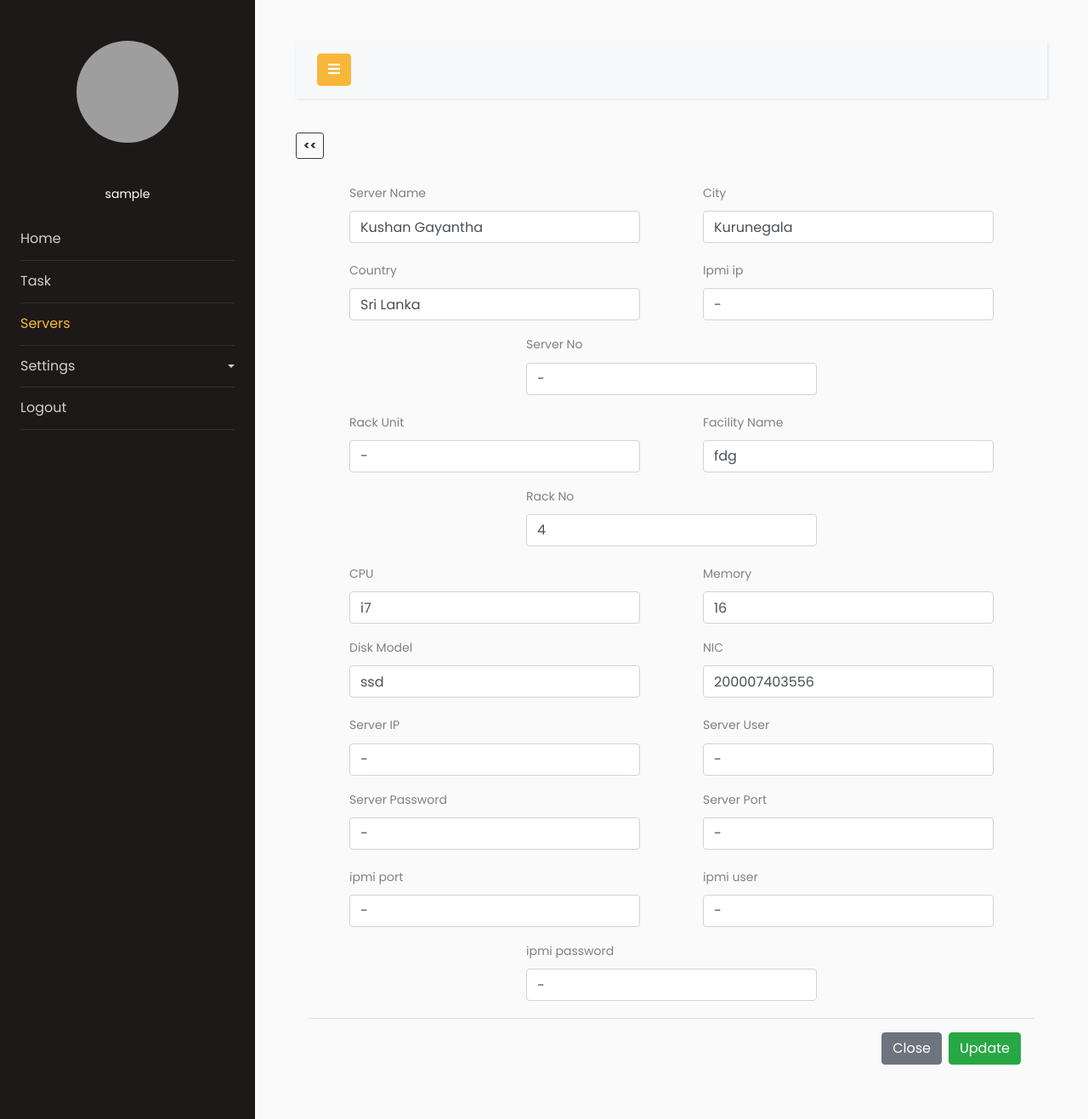
After one commit to Kushan2k/stock-task-managemnt-system-public, a PHP site: page /pages/editserver.php?server_id=16752409 in a window 1280 px wide. The commit adds this page. Shown: the whole page at 85% size. Run offline with PHP 8.4, Linux system fonts and the light colour scheme; the visitor is signed in with stand-in values (Sample User, id 1); data comes from the database, SQL or seed files in the repository; some libraries are stand-ins or nearby versions; grey boxes are pictures that could not be loaded.

Commit message:
server edit php file created

```diff
--- /dev/null
+++ b/pages/editserver.php
@@ -0,0 +1,415 @@
+<?php
+session_start();
+include_once '../config.php';
+
+if(!isset($_COOKIE['login']) && !isset($_SESSION['username'])){
+  header("Location:./login.php");
+}
+
+if(!isset($_GET['server_id'])){
+  $_SESSION['error'] = 'no tasks found!';
+  header("Location:{$_SERVER['HTTP_REFERER']}");
+}
+
+?>
+
+<!doctype html>
+<html lang="en">
+  <head>
+  	<title>Edit Task</title>
+    <meta charset="utf-8">
+    <meta name="viewport" content="width=device-width, initial-scale=1, shrink-to-fit=no">
+    <link rel='stylesheet' href='https://cdnjs.cloudflare.com/ajax/libs/font-awesome/5.15.1/css/all.min.css'>
+    <link href="https://fonts.googleapis.com/css?family=Poppins:300,400,500,600,700,800,900" rel="stylesheet">
+    <link href="https://cdn.jsdelivr.net/gh/hung1001/font-awesome-pro-v6@44659d9/css/all.min.css" rel="stylesheet" type="text/css" />
+
+    <link rel="stylesheet" href="../css/task.css">
+		<link rel="stylesheet" href="../css/style.css">
+  </head>
+  <body>
+
+  <style>
+
+    .logout-btn:hover{
+      cursor:pointer;
+    }
+  </style>
+
+		<div class="wrapper d-flex align-items-stretch">
+			<nav id="sidebar">
+				<div class="p-4 pt-5">
+		  		<a href="#" class="img logo rounded-circle mb-5" style="background-image: url('https://cdn.pixabay.com/photo/2016/08/08/09/17/avatar-1577909_1280.png');"></a>
+          <p class="text-center"><?= isset($_SESSION['username'])?$_SESSION['username']:'' ?></p>
+	        <ul class="list-unstyled components mb-5">
+	          <li >
+	            <a href="#">Home</a>
+	          </li>
+
+
+            <li ><a href="">Task</a></li>
+            <li class="active"><a href="./servers.php">Servers</a></li>
+            <li>
+              <a href="#homeSubmenu" data-toggle="collapse"
+              aria-expanded="false" class="dropdown-toggle">Settings</a>
+              <ul class="collapse list-unstyled" id="homeSubmenu">
+                <li>
+                    <a class='logout-btn'  data-toggle='modal' data-target='#adduserModel'>Add User</a>
+                </li>
+                <li>
+                    <a class='logout-btn'  data-toggle='modal' data-target='#passwordChangeModel'>Change Password</a>
+                </li>
+                <li>
+                    <a class='logout-btn'  data-toggle='modal' data-target='#usernameChangeModel'>Change Username</a>
+                </li>
+
+              </ul>
+            </li>
+            <li><a class='logout-btn'  data-toggle='modal' data-target='#exampleModal'>Logout</a></li>
+	        </ul>
+
+	        <div class="footer">
+
+	        </div>
+
+	      </div>
+    	</nav>
+
+        <!-- Page Content  -->
+      <div id="content" class="p-4 p-md-5">
+
+        <nav class="navbar navbar-expand-lg navbar-light bg-light">
+          <div class="container-fluid">
+
+            <button type="button" id="sidebarCollapse" class="btn btn-primary">
+              <i class="fa fa-bars"></i>
+              <span class="sr-only">Toggle Menu</span>
+            </button>
+
+          </div>
+        </nav>
+        <div class="container">
+          <?php
+
+            if(isset($_SESSION['error'])){?>
+              <p class="alert alert-danger text-center"><?= ucfirst($_SESSION['error'])?></p>
+            <?php $_SESSION['error'] = null;}else if(isset($_SESSION['msg'])){?>
+              <p class="alert alert-success text-center"><?= ucfirst($_SESSION['msg'])?></p>
+            <?php $_SESSION['msg'] = null;}
+
+
+          ?>
+        </div>
+
+
+
+        <!-- Modal -->
+        <div class="modal fade" id="exampleModal" tabindex="-1" aria-labelledby="exampleModalLabel" aria-hidden="true">
+          <div class="modal-dialog">
+            <div class="modal-content">
+              <div class="modal-header">
+                <h5 class="modal-title" id="exampleModalLabel">Are you sure want to logout?</h5>
+                <button type="button" class="close" data-dismiss="modal" aria-label="Close">
+                  <span aria-hidden="true">&times;</span>
+                </button>
+              </div>
+
+              <div class="modal-footer">
+                <button type="button" class="btn btn-secondary" data-dismiss="modal">Close</button>
+                <form action='../controllers/authController.php' method='POST' class='p-0 m-0' >
+                  <button type="submit" name='logout' class="btn btn-primary">Logout</button>
+                </form>
+              </div>
+            </div>
+          </div>
+        </div>
+        <style>
+          .eye{
+            position: absolute;
+            right: 5px;
+            top: 5px;
+          }
+        </style>
+
+        <!-- main content  -->
+        <div class="container">
+
+          <div class="row mb-2">
+            <a href='./servers.php' style='font-weight:bolder' class='btn btn-sm btn-outline-dark'><<</a>
+          </div>
+
+          <div class="row">
+            <div class="col-12">
+
+              <?php
+
+              $sql = "SELECT * FROM servers WHERE id={$_GET['server_id']}";
+              $res = $conn->query($sql);
+              if($res->num_rows>0){
+                $data = $res->fetch_assoc();?>
+
+                <form action="../controllers/serverController.php" method='POST' >
+                  <div class="modal-body">
+
+                    <input type='hidden' value='<?= $_GET['server_id']?>' name='serverid'/>
+
+                    <div class="form-row my-1 justify-content-around">
+                      <div class="form-group">
+                        <label class='form-label'>Server Name</label>
+                        <input type="text" required  class="form-control" name='name' placeholder="Name" value='<?= $data['name']?>'>
+                      </div>
+                      <div class="form-group">
+                        <label class='form-label'>City</label>
+                        <input type="text" required  class="form-control" name='city' placeholder="City" value='<?= $data['city']?>'>
+                      </div>
+                    </div>
+
+                    <div class="form-row my-1 justify-content-around">
+                      <div class="form-group">
+                        <label class='form-label'>Country</label>
+                        <input type="text" value='<?= $data['country']?>'  class="form-control" name='country' placeholder="Country">
+                      </div>
+                      <div class="form-group">
+                        <label class='form-label'>Ipmi ip</label>
+                        <input type="text"  class="form-control" value='<?= $data['ipmiip']?>' name='ipmiip' placeholder="ipmi ip">
+                      </div>
+                      <div class="form-group">
+                        <label class='form-label'>Server No</label>
+                        <input type="text" value='<?= $data['seriel']?>' class="form-control" name='seriel' placeholder="Seriel No">
+                      </div>
+                    </div>
+
+                    <div class="form-row my-1 justify-content-around">
+                      <div class="form-group">
+                        <label class='form-label'>Rack Unit</label>
+                        <input type="text" value='<?= $data['rackunit']?>'  class="form-control" name='ru' placeholder="Rack Unit">
+                      </div>
+                      <div class="form-group">
+                        <label class='form-label'>Facility Name</label>
+                        <input type="text" value='<?= $data['facilityname']?>' class="form-control" name='fn' placeholder="Fasility Name">
+                      </div>
+                      <div class="form-group">
+                        <label class='form-label'>Rack No</label>
+                        <input type="text" value='<?= $data['racknumber']?>' class="form-control" name='rn' placeholder="Rack No">
+                      </div>
+                    </div>
+
+                    <div class="form-row my-1 justify-content-around">
+                      <div class="form-group">
+                        <label class='form-label'>CPU</label>
+                        <input type="text" value='<?= $data['cpu']?>'  class="form-control" name='cpu' placeholder="Cpu">
+                      </div>
+                      <div class="form-group">
+                        <label class='form-label'>Memory</label>
+                        <input type="text" value='<?= $data['memory']?>'  class="form-control" name='mem' placeholder="Memory">
+                      </div>
+                      <div class="form-group">
+                        <label class='form-label'>Disk Model</label>
+                        <input type="text" value='<?= $data['diskmodel']?>'  class="form-control" name='dm' placeholder="Disk Model">
+                      </div>
+                      <div class="form-group">
+                        <label class='form-label'>NIC</label>
+                        <input type="text" value='<?= $data['nic']?>'  class="form-control" name='nic' placeholder="NIC">
+                      </div>
+                    </div>
+
+                    <div class="form-row my-1 justify-content-around">
+                      <div class="form-group">
+                        <label class='form-label'>Server IP</label>
+                        <input type="text"  value='<?= $data['serverip']?>' class="form-control" name='serverip' placeholder="server ip">
+                      </div>
+                      <div class="form-group">
+                        <label class='form-label'>Server User</label>
+                        <input type="text" value='<?= $data['serveruser']?>' class="form-control" name='serveruser' placeholder="server user">
+                      </div>
+                      <div class="form-group">
+                        <label class='form-label'>Server Password</label>
+                        <input type="text" value='<?= $data['serverpass']?>' class="form-control" name='serverpass' placeholder="server pass">
+                      </div>
+                      <div class="from-group">
+                        <label class='form-label'>Server Port</label>
+                        <input type="text" value='<?= $data['serverport']?>' class="form-control" name='serverport' placeholder="server port">
+                      </div>
+                    </div>
+
+                    <div class="form-row my-1 justify-content-around">
+                      <div class="form-group">
+                        <label class='form-label'>ipmi port</label>
+                        <input type="text" value='<?= $data['ipmiport']?>' class="form-control" name='ipmiport' placeholder="ipmi port">
+                      </div>
+                      <div class="form-group">
+                        <label class='form-label'>ipmi user</label>
+                        <input type="text" value='<?= $data['ipmiuser']?>' class="form-control" name='ipmiuser' placeholder="ipmi user">
+                      </div>
+                      <div class="from-group">
+                        <label class='form-label'>ipmi password</label>
+                        <input type="text" value='<?= $data['ipmipass']?>' class="form-control" name='ipmipass' placeholder="ipmi pass">
+                      </div>
+
+                    </div>
+
+                  </div>
+                  <div class="modal-footer">
+                      <a href='./servers.php' type="button" class="btn btn-secondary" >Close</a>
+
+                      <button type="submit" name='update-servers' class="btn btn-success">Update</button>
+
+                  </div>
+                </form>
+
+              <?php }else{
+                $_SESSION['error'] = 'no servers found!';
+                header("Location:{$_SERVER['HTTP_REFERER']}");
+              }
+
+
+              ?>
+
+
+
+            </div>
+          </div>
+        </div>
+
+
+        <!--Add user Modal -->
+        <div class="modal fade" id="adduserModel" tabindex="-1" aria-labelledby="adduserModelLabel" aria-hidden="true">
+          <div class="modal-dialog">
+            <div class="modal-content">
+              <div class="modal-header">
+                <h5 class="modal-title" id="adduserModelLabel">Add User</h5>
+                <button type="button" class="close" data-dismiss="modal" aria-label="Close">
+                  <span aria-hidden="true">&times;</span>
+                </button>
+              </div>
+              <form action='../controllers/authController.php' method='POST' class='p-0 m-0' >
+                <div class="modal-body">
+                  <!-- Email input -->
+                  <div class="form-outline mb-4">
+                    <input type="text" id="form2Example1" required  class="form-control" name="username" />
+                    <label class="form-label" for="form2Example1">Username</label>
+                  </div>
+
+                  <!-- Password input -->
+                  <div class="form-outline mb-4 position-relative">
+                    <input type="password" required id="form2Example2" class="form-control" name="password"/>
+                    <label class="form-label" for="form2Example2">Password</label>
+                    <div class="eye">
+                      <button type="button" class="fas fa-eye border-0 bg-transparent eyes" data-show="true"></button>
+                      <button type="button" class="fas fa-eye-slash border-0 bg-transparent eyes d-none" data-show='false'></button>
+                    </div>
+                  </div>
+                  <!-- conforma pass word  -->
+                  <div class="form-outline mb-4 position-relative">
+                    <input type="password" required id="form2Example3" class="form-control" name="cpassword"/>
+                    <label class="form-label" for="form2Example3">Conform Password</label>
+
+                  </div>
+                </div>
+                <div class="modal-footer">
+                  <button type="button" class="btn btn-secondary" data-dismiss="modal">Close</button>
+
+                    <button type="submit" name='add-user' class="btn btn-success">Create</button>
+
+                </div>
+              </form>
+            </div>
+          </div>
+        </div>
+
+        <!-- password change model   -->
+
+        <div class="modal fade" id="passwordChangeModel" tabindex="-1" aria-labelledby="passwordChangeModelLabel" aria-hidden="true">
+          <div class="modal-dialog">
+            <div class="modal-content">
+              <div class="modal-header">
+                <h5 class="modal-title" id="passwordChangeModelLabel">Password Change</h5>
+                <button type="button" class="close" data-dismiss="modal" aria-label="Close">
+                  <span aria-hidden="true">&times;</span>
+                </button>
+              </div>
+              <form action='../controllers/authController.php' method='POST' class='p-0 m-0' >
+                <div class="modal-body">
+
+                  <!-- Password input -->
+                  <div class="form-outline mb-4 position-relative">
+                    <input type="password" required id="form2Example4" class="form-control" name="currentpassword"/>
+                    <label class="form-label" for="form2Example4">Current Password</label>
+
+                  </div>
+
+                  <!-- new pass word  -->
+                  <div class="form-outline mb-4 position-relative">
+                    <input type="password" required id="form2Example5" class="form-control" name="newpassword"/>
+                    <label class="form-label" for="form2Example5">New Password </label>
+
+                  </div>
+                </div>
+                <div class="modal-footer">
+                  <button type="button" class="btn btn-secondary" data-dismiss="modal">Close</button>
+
+                    <button type="submit" name='change-password' class="btn btn-success">Save</button>
+
+                </div>
+              </form>
+            </div>
+          </div>
+        </div>
+
+        <!-- change username model  -->
+        <div class="modal fade" id="usernameChangeModel" tabindex="-1" aria-labelledby="usernameChangeModelLabel" aria-hidden="true">
+          <div class="modal-dialog">
+            <div class="modal-content">
+              <div class="modal-header">
+                <h5 class="modal-title" id="usernameChangeModelLabel">Change Username</h5>
+                <button type="button" class="close" data-dismiss="modal" aria-label="Close">
+                  <span aria-hidden="true">&times;</span>
+                </button>
+              </div>
+              <form action='../controllers/authController.php' method='POST' class='p-0 m-0' >
+                <div class="modal-body">
+
+                  <!-- Password input -->
+                  <div class="form-outline mb-4 position-relative">
+                    <input type="text" required id="form2Example6" class="form-control" name="cuname"/>
+                    <label class="form-label" for="form2Example6">Current Username</label>
+
+                  </div>
+
+                  <!-- new pass word  -->
+                  <div class="form-outline mb-4 position-relative">
+                    <input type="text" required id="form2Example7" class="form-control" name="newuname"/>
+                    <label class="form-label" for="form2Example7">New Username</label>
+
+                  </div>
+                </div>
+                <div class="modal-footer">
+                  <button type="button" class="btn btn-secondary" data-dismiss="modal">Close</button>
+
+                    <button type="submit" name='change-username' class="btn btn-success">Save</button>
+
+                </div>
+              </form>
+            </div>
+          </div>
+        </div>
+
+
+
+
+
+      </div>
+    </div>
+
+
+
+    <script src='../js/remove.js'></script>
+    <script src="../js/jquery.min.js"></script>
+    <script src="../js/popper.js"></script>
+    <script src="../js/bootstrap.min.js"></script>
+    <script src="../js/main.js"></script>
+    <script src='../js/task,.js'></script>
+
+
+
+  </body>
+</html>
```
Also changed, not shown: controllers/serverController.php (+45 -0 lines), pages/servers.php (+4 -4 lines).
